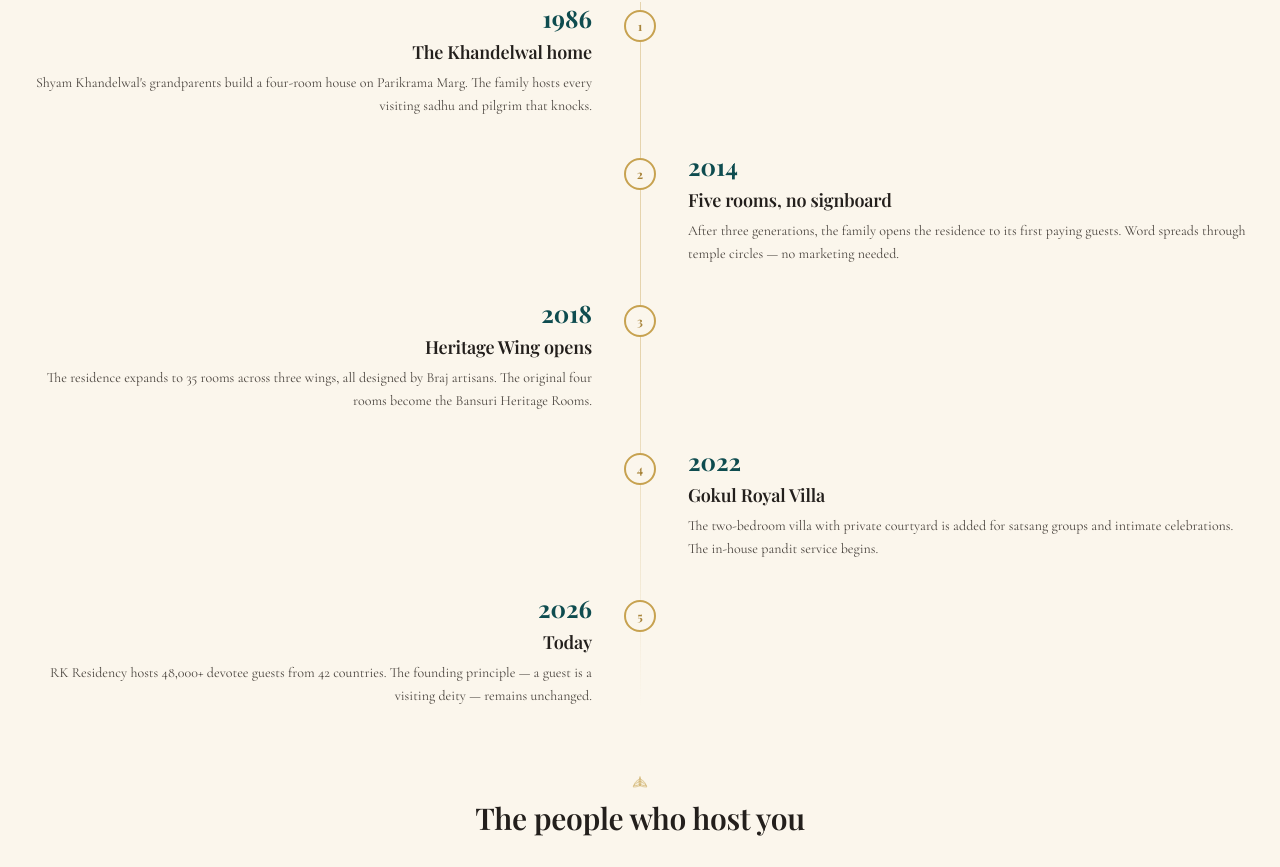
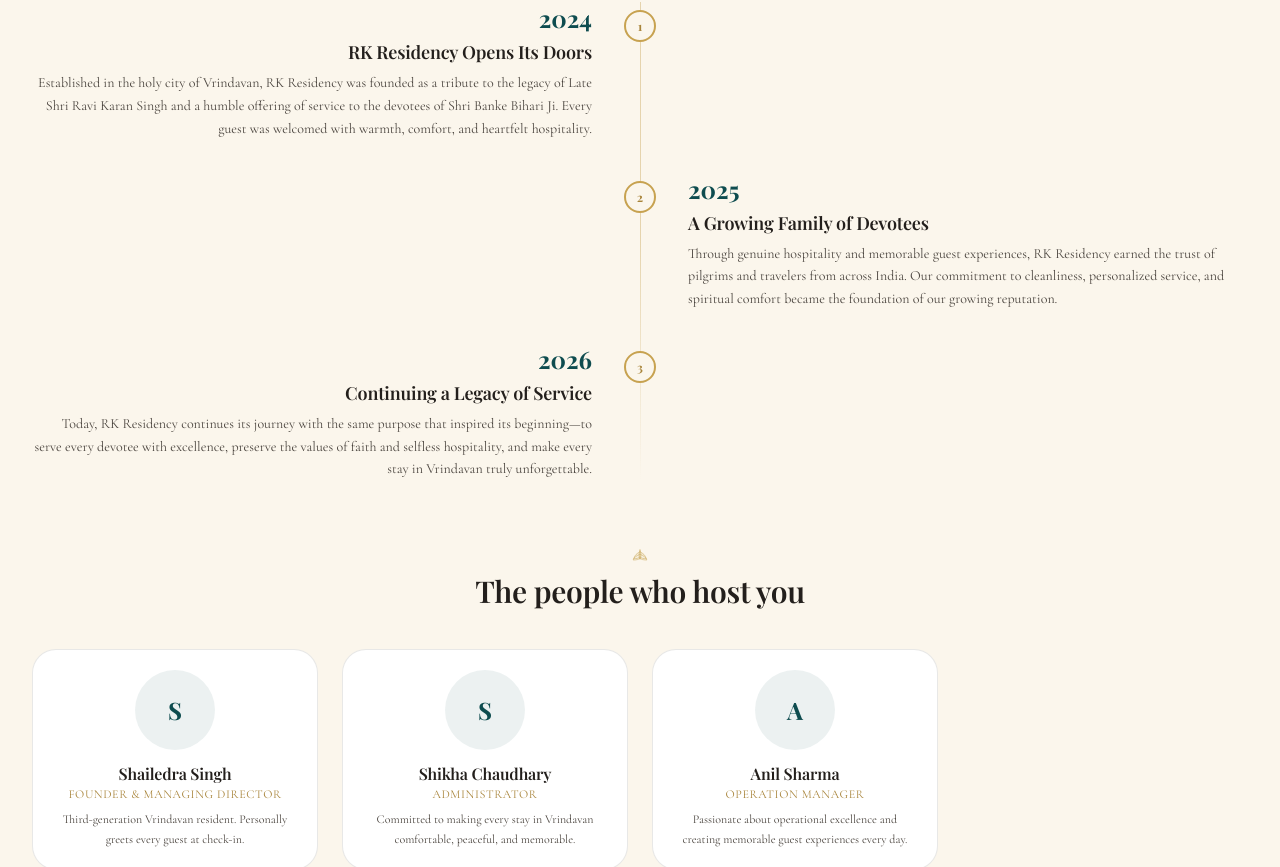
Before and after one commit to Devloper2003/Rk-residency-final, a Next.js app: page /about in a window 1280 px wide. Shown: the part 1555-2422 px from the top of the page. Built offline with nearby package versions, Linux system fonts and the light colour scheme; no server answers; the database is empty.

Commit message:
Update AboutPage.tsx

```diff
--- a/src/components/rk/pages/AboutPage.tsx
+++ b/src/components/rk/pages/AboutPage.tsx
@@ -14,22 +14,21 @@ const VALUES = [
 ];
 
 const TIMELINE = [
-  { year: "1986", title: "The Khandelwal home", body: "Shyam Khandelwal's grandparents build a four-room house on Parikrama Marg. The family hosts every visiting sadhu and pilgrim that knocks." },
-  { year: "2014", title: "Five rooms, no signboard", body: "After three generations, the family opens the residence to its first paying guests. Word spreads through temple circles — no marketing needed." },
-  { year: "2018", title: "Heritage Wing opens", body: "The residence expands to 35 rooms across three wings, all designed by Braj artisans. The original four rooms become the Bansuri Heritage Rooms." },
-  { year: "2022", title: "Gokul Royal Villa", body: "The two-bedroom villa with private courtyard is added for satsang groups and intimate celebrations. The in-house pandit service begins." },
-  { year: "2026", title: "Today", body: "RK Residency hosts 48,000+ devotee guests from 42 countries. The founding principle — a guest is a visiting deity — remains unchanged." },
+  { year: "2024", title: "RK Residency Opens Its Doors", body: "Established in the holy city of Vrindavan, RK Residency was founded as a tribute to the legacy of Late Shri Ravi Karan Singh and a humble offering of service to the devotees of Shri Banke Bihari Ji. Every guest was welcomed with warmth, comfort, and heartfelt hospitality." },
+  { year: "2025", title: "A Growing Family of Devotees", body: "Through genuine hospitality and memorable guest experiences, RK Residency earned the trust of pilgrims and travelers from across India. Our commitment to cleanliness, personalized service, and spiritual comfort became the foundation of our growing reputation." },
+  { year: "2026", title: "Continuing a Legacy of Service", body: "Today, RK Residency continues its journey with the same purpose that inspired its beginning—to serve every devotee with excellence, preserve the values of faith and selfless hospitality, and make every stay in Vrindavan truly unforgettable." },
+
 ];
 
 const TEAM = [
-  { name: "Shyam Khandelwal", role: "Founder & Host", bio: "Third-generation Vrindavan resident. Personally greets every guest at check-in." },
-  { name: "Meera Khandelwal", role: "Kitchen & Cuisine", bio: "Trained in satvik cooking by the cooks of Banke Bihari Mandir. Heads the rooftop kitchen." },
-  { name: "Pandit Ramesh Sharma", role: "Resident Pandit", bio: "Conducts pujas, havans and satsangs. 25 years at the Banke Bihari aarti before joining us." },
-  { name: "Anand Tiwari", role: "Head Concierge", bio: "Walked every ghat and temple of Braj for 18 years. Arranges darshan passes and guided yatras." },
+  { name: "Shailedra Singh", role: "Founder & Managing Director", bio: "Third-generation Vrindavan resident. Personally greets every guest at check-in." },
+  { name: "Shikha Chaudhary", role: "Administrator", bio: "Committed to making every stay in Vrindavan comfortable, peaceful, and memorable." },
+  { name: "Anil Sharma", role: "Operation Manager", bio: "Passionate about operational excellence and creating memorable guest experiences every day." },
+
 ];
 
 const STATS = [
-  { end: 12, suffix: "", label: "Years of paying hospitality" },
+  { end: 3, suffix: "", label: "Years of paying hospitality" },
   { end: 35, suffix: "", label: "Rooms, suites & villas" },
   { end: 48000, suffix: "+", label: "Devotee guests hosted" },
   { end: 42, suffix: "", label: "Countries guests come from" },
```
